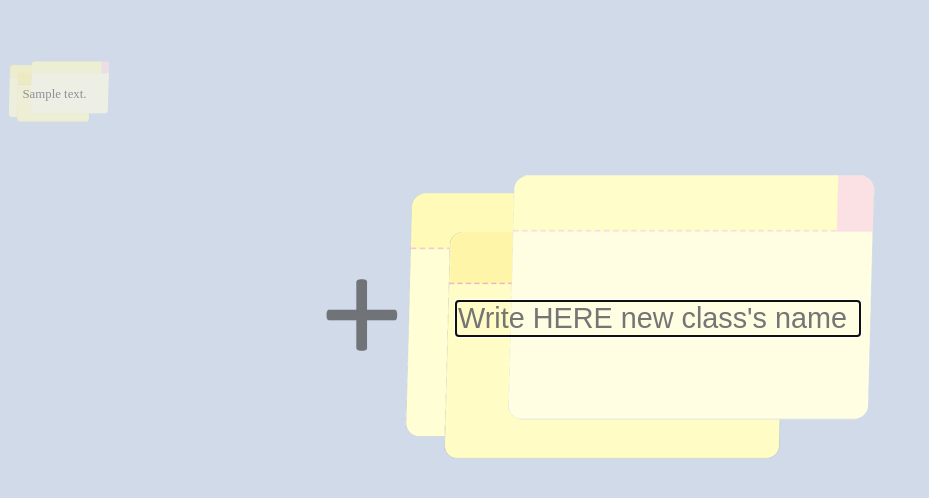
After one commit to andrasSzemes/eating-diary, a Flask app: template templates/add_class.html in a window 1280 px wide. The commit adds this page. Shown: the top 498 px of the page, without its empty margins (0-929 px from the left). Run offline with Flask 2, Linux system fonts and the light colour scheme; the template is opened without the code that fills it: most values are stand-ins (such as "Sample title", 1, 10 or a date in 2020).

Commit message:
New classifications can be added on the index page using the plus sign under the existing classification.

```diff
--- a/main.py
+++ b/main.py
@@ -15,6 +15,7 @@ def index():
 def add_note():
     if request.method == 'POST':
         new_note = request.form.to_dict()
+        new_note['class_id'] = data_manager.get_class_id_by_name(session['note_class'])
         data_manager.save_note(new_note)
         return redirect(url_for("index"))
     else:
@@ -56,6 +57,16 @@ def change_class(note_class):
     return redirect(url_for("index"))
 
 
+@app.route('/add-new-class', methods=['GET', 'POST'])
+def add_new_class():
+    if request.method == 'POST':
+        data_manager.save_new_class(request.form['new_class'])
+        return redirect(url_for("index"))
+    else:
+        note_classes = data_manager.get_all_classes()
+        return render_template('add_class.html', note_classes=note_classes)
+
+
 if __name__ == '__main__':
     app.secret_key = 'the_one_to_rule_them_all'
     app.run(debug=True)
--- a/static/css/main.css
+++ b/static/css/main.css
@@ -1,4 +1,4 @@
-#place-for-card-classes {
+.place-for-card-classes {
     position: fixed;
     margin: -30px 0;
     width: 120px;
@@ -9,15 +9,39 @@
     transition-duration: 1s;
 }
 
-#place-for-card-classes:hover {
+.place-for-card-classes:hover {
     width: 240px;
     transition-duration: 0.2s;
     transition-timing-function: linear;
 }
 
-#place-for-card-classes p {
+.place-for-card-classes p {
     margin-top: -50px;
     margin-left: 20px;
+}
+
+#input-new-class-name {
+    background-color: inherit;
+    border-width: 0;
+    position: absolute;
+    top: 135px;
+    margin-left: 60px;
+    font-size: 1.8em;
+    width: 400px;
+}
+
+.save-new-class {
+    position: absolute;
+    top: 100px;
+    left: -80px;
+    height: 100px;
+    opacity: 0.7;
+    border-width: 0;
+    background-color: inherit;
+}
+
+#add-new-class-img {
+    position: absolute;
 }
 
 ::-webkit-scrollbar {
@@ -36,6 +60,7 @@
     transition-duration: 0.2s;
     transform: scale(0.8,0.8);
     transition-timing-function: linear;
+    transition-delay: 0.1s;
 }
 
 .resize-card:hover {
@@ -45,6 +70,25 @@
     margin-top: 45px;
     margin-left: 5px;
     transition-timing-function: linear;
+    transition-delay: 0.1s;
+}
+
+#add-new-class-icon {
+    opacity: 0;
+    height: 50px;
+    margin-left: 25px;
+    transition-duration: 0.5s;
+    transition-delay: 0.25s;
+}
+
+#add-new-class-icon:hover {
+    opacity: 0.8;
+    transition-duration: 0.5s;
+    transition-delay: 0.25s;
+}
+
+.upper-position {
+    transform: translate(0,-130px);
 }
 
 body {
@@ -70,6 +114,16 @@ body {
     width: 400px;
     background-color: #FFFEE3;
     border-radius: 15px;
+}
+
+.centralise-new-class-img {
+    margin-left: 50%;
+    margin-top: 25%;
+    transform: translate(-244px,-150px);
+}
+
+.pull-back-to-top {
+    margin-top: -22%;
 }
 
 .note-header {
@@ -228,6 +282,7 @@ body {
 }
 
 #remove-icon:hover {
+    transition-delay: 1s;
     transition-duration: 1.5s;
     opacity: 1;
     margin-left: -50px;
--- /dev/null
+++ b/templates/add_class.html
@@ -0,0 +1,24 @@
+{% extends 'layout.html' %}
+
+{% block content %}
+    <div class="vertical-space"></div>
+    <div class="place-for-card-classes pull-back-to-top">
+        {% for note_class in note_classes%}
+            <a href="/change-class/{{ note_class }}">
+                <div class="resize-card">
+                    <img src="/static/card_class.png" class="card-class-image" draggable="false">
+                    <p>{{ note_class }}</p>
+                </div>
+            </a>
+        {% endfor %}
+    </div>
+    <div class="centralise-new-class-img">
+        <form>
+            <img src="/static/card_class_add.png" draggable="false" id="add-new-class-img">
+            <input id="input-new-class-name" name="new_class" placeholder="Write HERE new class's name" required autocomplete="off" autofocus>
+            <button type="submit" formmethod="post" formaction="{{ url_for('add_new_class') }}" class="save-new-class">
+                <img src="/static/plus_icon.png" style="height: 80px">
+            </button>
+        </form>
+    </div>
+{% endblock %}
--- a/templates/index.html
+++ b/templates/index.html
@@ -2,7 +2,7 @@
 
 {% block content %}
 <div class="vertical-space"></div>
-<div id="place-for-card-classes">
+<div class="place-for-card-classes">
     {% for note_class in note_classes%}
         <a href="/change-class/{{ note_class }}">
             <div class="resize-card">
@@ -11,6 +11,7 @@
             </div>
         </a>
     {% endfor %}
+    <a href="{{ url_for('add_new_class') }}"><img src="/static/plus_icon.png" id="add-new-class-icon"></a>
 </div>
 <div id="add-note"><a href="{{ url_for('add_note') }}"><img src="/static/add_note.png" id="add-note-icon" draggable="false"></a></div>
 {% for note in all_notes %}
```
Also changed, not shown: data_manager.py (+30 -7 lines), static/card_class_add.png (added).
